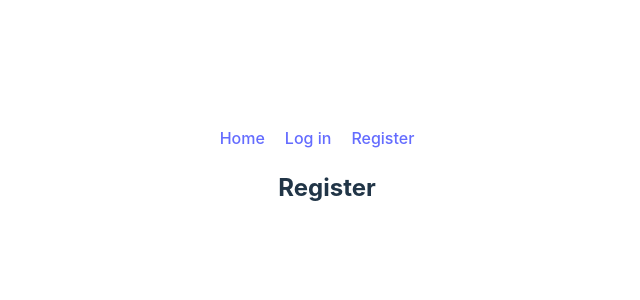
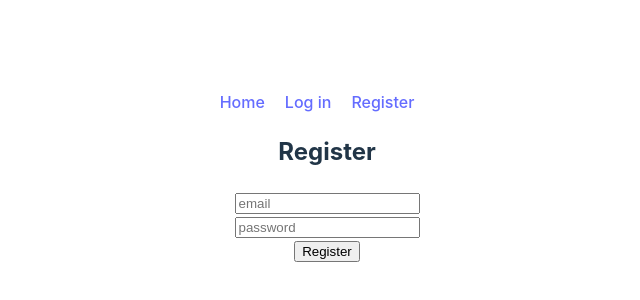
Before and after one commit to Sobuj54/module-59-email-password-authentication-login-form, a React (Vite) app: page /register in a window 1280 px wide. Shown: the part 224-524 px from the top of the page, without its empty margins (313-953 px from the left). Built offline with nearby package versions, Linux system fonts and the light colour scheme.

Commit message:
created email password and submit form

```diff
--- a/src/Components/Register/Register.jsx
+++ b/src/Components/Register/Register.jsx
@@ -4,6 +4,18 @@ const Register = () => {
   return (
     <div>
       <h2>Register</h2>
+      <form>
+        <input type="email" name="email" id="email" placeholder="email" />
+        <br />
+        <input
+          type="password"
+          name="password"
+          id="password"
+          placeholder="password"
+        />
+        <br />
+        <input type="submit" value="Register" />
+      </form>
     </div>
   );
 };
```
